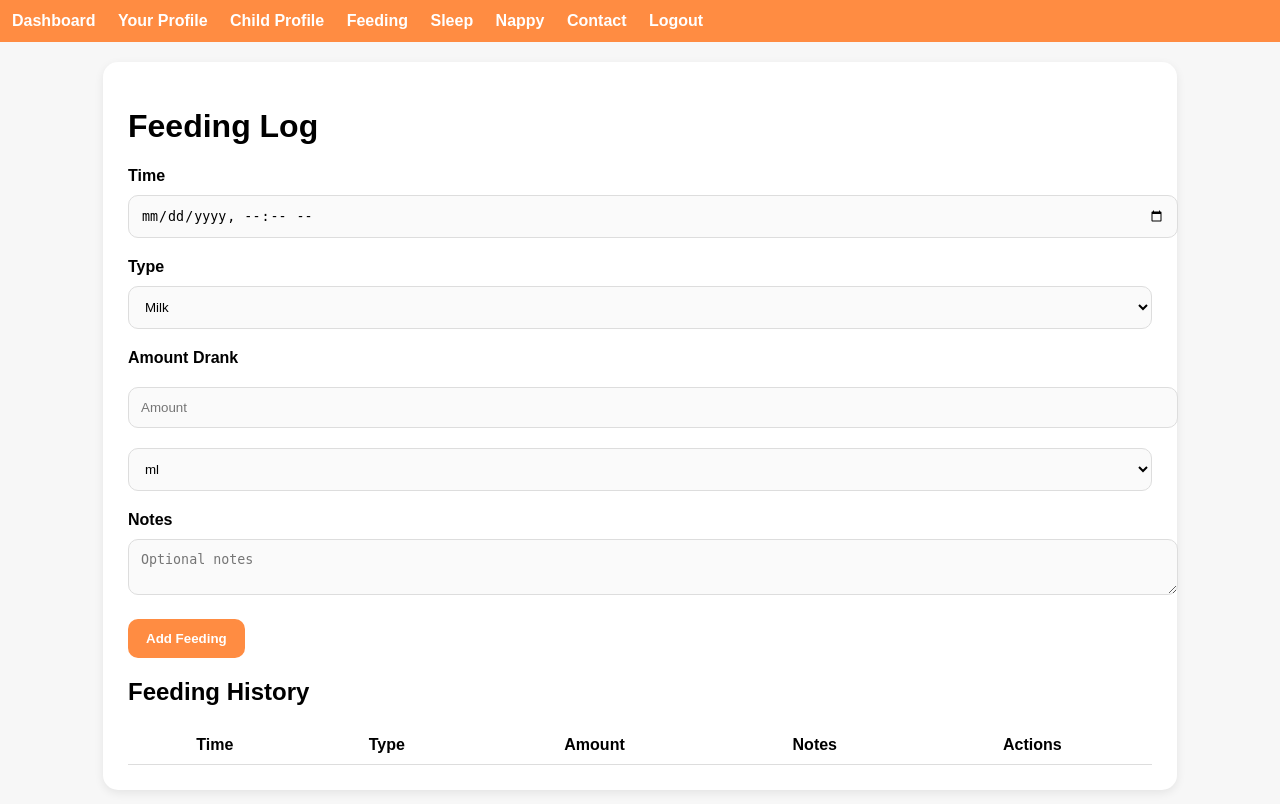
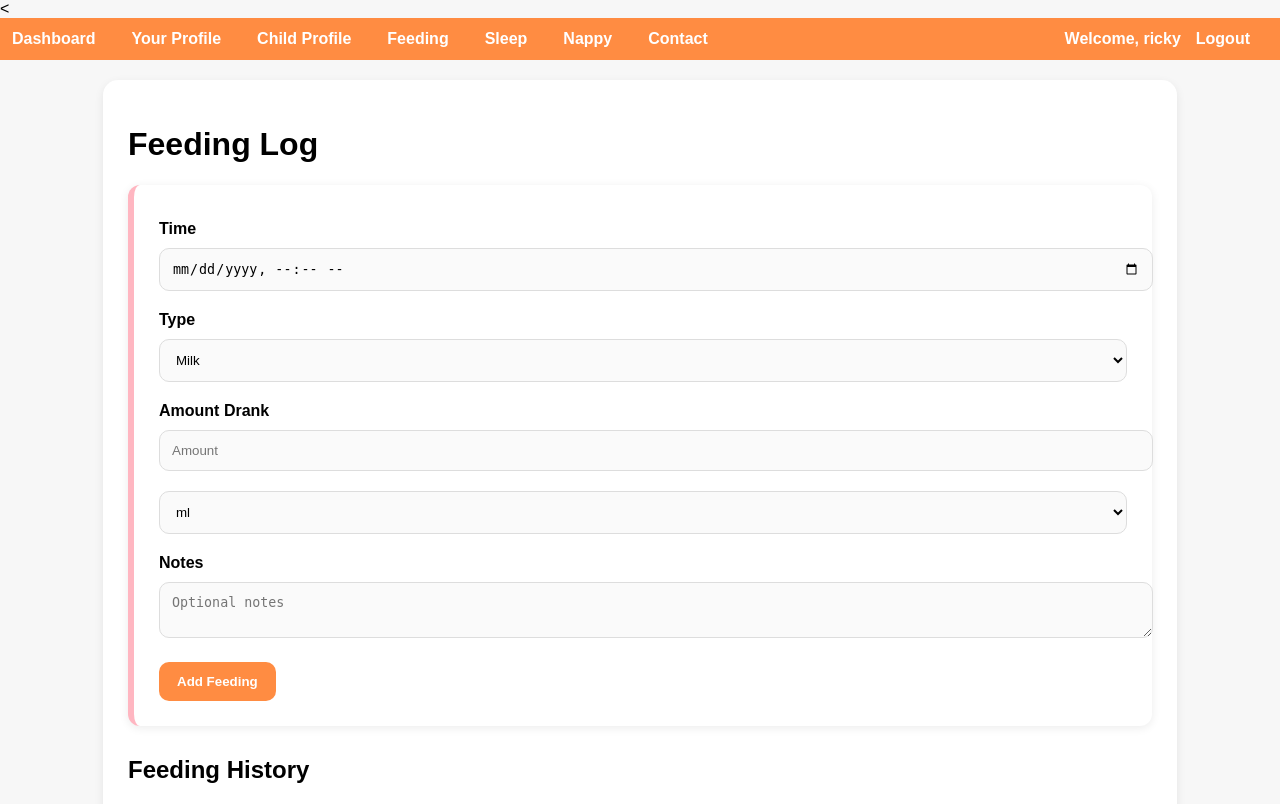
Before and after one commit to ricanapx/flask-webapp, a Flask app: page /feeding in a window 1280 px wide. Shown: the top 804 px of the page. Run offline with Flask 3, Linux system fonts and the light colour scheme; a user stored in the database is signed in; data that the repository does not hold is empty.

Commit message:
App.py - Removed unnecessary comments. -Created unique usernames for the parent profile. added a flash that states usernames already exist so there are no duplicates.
- I wanted to display the childs name on the dashboard so that it says 'summary of (childs name), therefore connected the childs db to the dashboard route.

BASE.HTML
- Updated the welcome in my nav bar to show username however I didn't like it so I changed it back to first name as I want the app to be friendly and personal.

- Altered the layout of my base.html to have the nav be cohesive to what I want.

Child profile html
- Changed the way gender is displayed as it was previously male and female. But I wanted boy and girl

Feeding.html
- Altered this page to look visually better.

```diff
--- a/app.py
+++ b/app.py
@@ -303,7 +303,6 @@
     conn.close()
     return render_template("setup_child.html", child=child)
 
-# LOG USERS IN
 @app.route('/login', methods= ['GET', 'POST'])
 def login():
     if request.method == 'POST':
@@ -323,6 +322,8 @@
             session['user_id'] = user['id']
             session['user_email'] = user['email']
             session['first_name'] = user['first_name']
+
+            session['username'] = user['username']
 
             if user['username'] is None:
                 flash("Please complete your profile.")
@@ -344,7 +345,7 @@
             flash("Invalid email or password.")
             return render_template('login.html')
 
-    return render_template('login.html')  # Render the data.html template and pass the users list to it
+    return render_template('login.html')
 
 @app.route('/parent')
 @login_required
@@ -392,6 +393,17 @@
         parent_dob = request.form.get("parent_dob")
         parent_gender = request.form.get("parent_gender")
 
+
+        existing = conn.execute(
+            "SELECT * FROM users WHERE username = ? AND id != ?",
+            (username, session['user_id'])
+        ).fetchone()
+
+        if existing:
+            flash("Username already exists")
+            conn.close()
+            return redirect(url_for('parent_profile'))
+
         conn.execute("""
             UPDATE users
             SET email = ?, username = ?, parent_dob = ?, parent_gender = ?
@@ -400,6 +412,8 @@
 
         conn.commit()
         conn.close()
+
+        session['username'] = username
 
         flash("Profile updated successfully.")
         return redirect(url_for('parent_profile'))
@@ -473,14 +487,20 @@
     conn.close()
     return render_template("edit_child.html", child=child)
 
-
-# DASHBOARD
 @app.route('/dashboard')
 @login_required
 def dashboard():
     user_id = session['user_id']
     first_name = session.get('first_name')
     greeting = get_greeting()
+
+    conn = get_db_connection()
+    child = conn.execute(
+        "SELECT * FROM children WHERE user_id = ?",
+        (user_id,)
+    ).fetchone()
+    conn.close()
+
 
     today = date.today()
     today_start = datetime.combine(today, time.min)
@@ -554,9 +574,10 @@
         dirty_count=dirty_count,
         total_sleep_minutes=total_sleep_minutes,
         total_naps=total_naps,
-        total_sleep_formatted=total_sleep_formatted
+        total_sleep_formatted=total_sleep_formatted,
+        child=child
 )
-# FEEDING ROUTE
+
 @app.route('/feeding', methods=['GET', 'POST'])
 @login_required
 def feeding():
@@ -605,7 +626,6 @@
 
         return redirect(url_for('feeding'))
 
-    # ALWAYS show logs (GET order)
     logs = list(
         db.feeding_logs
         .find({"user_id": session['user_id']})
@@ -697,7 +717,6 @@
 
     return render_template('edit_feeding.html', log=log)
 
-# SLEEP ROUTE
 @app.route('/sleep', methods=['GET', 'POST'])
 @login_required
 def sleep():
@@ -771,7 +790,6 @@
                             max_date=max_date
                             )
 
-# DELETE FROM SLEEP
 @app.route('/sleep/delete/<id>', methods=['POST'])
 @login_required
 def delete_sleep(id):
@@ -788,7 +806,6 @@
 
     return redirect(url_for('sleep'))
 
-# UPDATE SLEEP
 @app.route('/edit/sleep/<id>', methods=['GET', 'POST'])
 @login_required
 def edit_sleep(id):
@@ -862,7 +879,6 @@
         max_date=max_date
     )
 
-# NAPPY ROUTE
 @app.route('/nappy', methods=['GET', 'POST'])
 @login_required
 def nappy():
@@ -898,7 +914,6 @@
 
     return render_template('nappy.html', logs=logs)
 
-# DELETE FROM NAPPY
 @app.route('/nappy/delete/<id>', methods=['POST'])
 @login_required
 def delete_nappy(id):
@@ -915,7 +930,6 @@
 
     return redirect(url_for('nappy'))
 
-# UPDATE NAPPY
 @app.route('/nappy/edit/<id>', methods=['GET', 'POST'])
 @login_required
 def edit_nappy(id):
@@ -968,7 +982,6 @@
 
     return render_template ('edit_nappy.html', log=log)
 
-# Admin Route
 @app.route('/admin')
 @login_required
 def admin():
@@ -1002,7 +1015,6 @@
 # Run table creation
 create_users_table()
 
-# RUN FLASK
 def open_browser():
     webbrowser.open_new('http://localhost:5000/')
 
@@ -1010,5 +1022,4 @@
      Timer(1, open_browser).start() # Start a timer that will call the open_browser function after 1 second, which will open the web browser to the specified URL.
      app.run(host='0.0.0.0', port=5000, debug=True, use_reloader=False)
 
-# Running the app with a custom host and port, enabling debug mode, and disabling the reloader to prevent the server from restarting automatically when code changes are detected. This is useful for development purposes
 app_run_flask()
--- a/templates/base.html
+++ b/templates/base.html
@@ -5,33 +5,44 @@
 </head>
 <body>
 
-<nav>
+<<nav class="navbar">
+    <div style="display:flex; justify-content:space-between; align-items:center; padding:0;">
+
+
+        <div style="display:flex; gap:18px; align-items:center;">
             {% if session.get('user_id') %}
                 <a href="{{ url_for('dashboard') }}">Dashboard</a>
-    {% else %}
-        <a href="{{ url_for('home') }}">Home</a>
-    {% endif %}
-
-    {% if session.get('user_id') %}
                 <a href="{{ url_for('parent_profile') }}">Your Profile</a>
                 <a href="{{ url_for('child_profile') }}">Child Profile</a>
                 <a href="{{ url_for('feeding') }}">Feeding</a>
                 <a href="{{ url_for('sleep') }}">Sleep</a>
                 <a href="{{ url_for('nappy') }}">Nappy</a>
                 <a href="{{ url_for('contact') }}">Contact</a>
-        <a href="{{ url_for('logout') }}">Logout</a>
 
                 {% if session.get('user_email') == admin_email %}
                     <a href="{{ url_for('admin') }}">Admin</a>
                 {% endif %}
 
             {% else %}
+                <a href="{{ url_for('home') }}">Home</a>
                 <a href="{{ url_for('login') }}">Login</a>
                 <a href="{{ url_for('register') }}">Register</a>
                 <a href="{{ url_for('about') }}">About</a>
                 <a href="{{ url_for('contact') }}">Contact</a>
+            {% endif %}
 
+        </div>
+
+        {% if session.get('user_id') %}
+        <div style="display:flex; align-items:center; gap:15px;">
+            <span style="color:white; font-weight:600;">
+                Welcome, {{ session.get('first_name') }}
+            </span>
+            <a href="{{ url_for('logout') }}">Logout</a>
+        </div>
         {% endif %}
+
+    </div>
 </nav>
 
 <div class="container">
--- a/templates/dashboard.html
+++ b/templates/dashboard.html
@@ -11,7 +11,7 @@
 </div>
 
  <div class="dashboard-sub">
-        Today's Summary
+        Today's Summary of {{ child.child_name }}
  </div>
 
 <div class="summary-grid">
--- a/templates/feeding.html
+++ b/templates/feeding.html
@@ -1,6 +1,9 @@
 {% extends "base.html" %}
 {% block content %}
-<h1>Feeding Log</h1>
+
+<h1 class="mb-3">Feeding Log</h1>
+
+<div class="child-card" style="border-left: 6px solid #ffb6c1;">
 
     <form method="POST">
         <label>Time</label>
@@ -17,16 +20,15 @@
 
         <label id="amount-label">Amount Drank</label>
 
-    <div id="measured-fields" style="margin-top:10px;">
+        <div id="measured-fields">
             <input type="number" name="amount" step="0.1" placeholder="Amount">
-
             <select name="unit">
                 <option value="ml">ml</option>
                 <option value="oz">oz</option>
             </select>
         </div>
 
-    <div id="percentage-fields" style="display:none; margin-top:10px;;">
+        <div id="percentage-fields" style="display:none;">
             <select name="percentage">
                 <option value="25">25%</option>
                 <option value="50">50%</option>
@@ -34,15 +36,16 @@
                 <option value="100">100%</option>
             </select>
         </div>
-    <div style="margin-top:10px;">
+
         <label>Notes</label>
         <textarea name="notes" placeholder="Optional notes"></textarea>
+
+        <button type="submit" style="margin-top:10px;">Add Feeding</button>
+    </form>
 </div>
 
-    <button type="submit" class="btn btn-primary" style="margin-top:10px;">Add Feeding</button>
-</form>
+<h2 class="mt-4">Feeding History</h2>
 
-<h2>Feeding History</h2>
 <table>
     <tr>
         <th>Time</th>
@@ -61,13 +64,14 @@
             {% if log.unit == "%" %}
                 {{ log.amount }}
             {% elif log.amount %}
-               {{ log.amount}} {{ log.unit }}
+                {{ log.amount }} {{ log.unit }}
             {% else %}
                 -
             {% endif %}
         </td>
 
         <td>{{ log.notes }}</td>
+
         <td>
             <a href="{{ url_for('edit_feeding', id=log._id) }}" class="btn-small">Edit</a>
 
@@ -98,7 +102,7 @@
     }
 }
 
-// Run on page load (important for edit forms)
 toggleFields();
 </script>
+
 {% endblock %}
```
Also changed, not shown: templates/child_profile.html (+9 -1 lines), users.db. Lines whose indentation alone changed are shown as unchanged.
